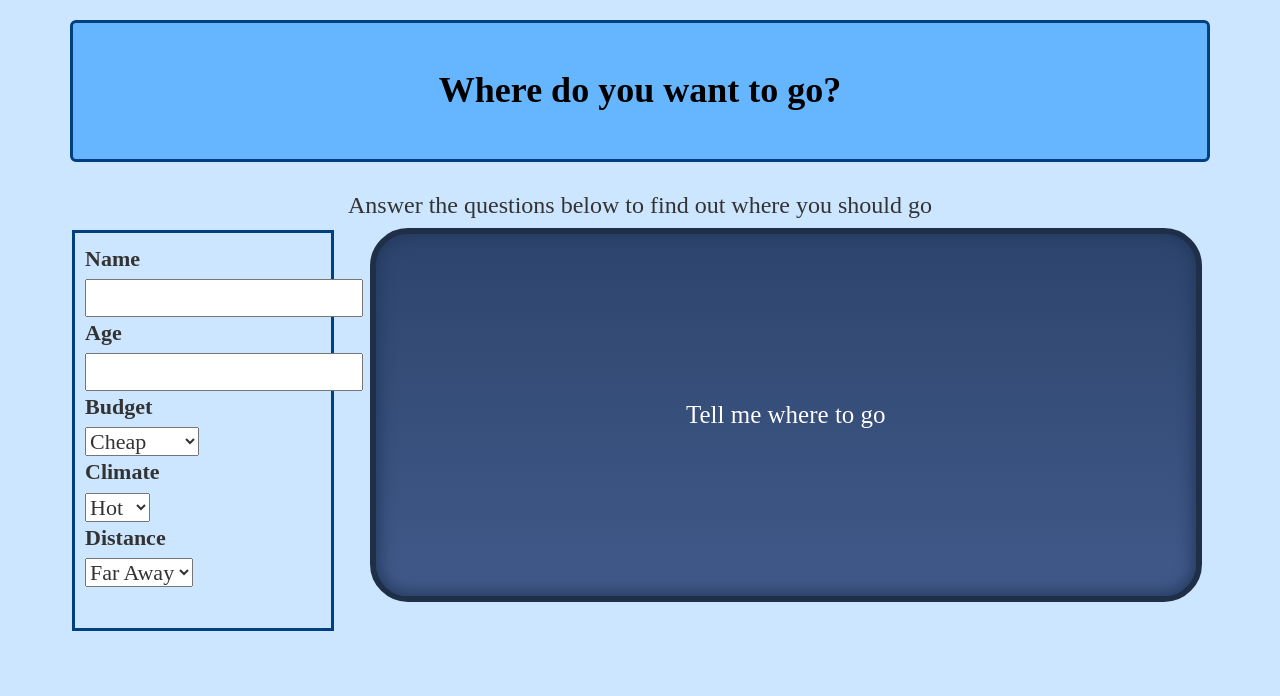
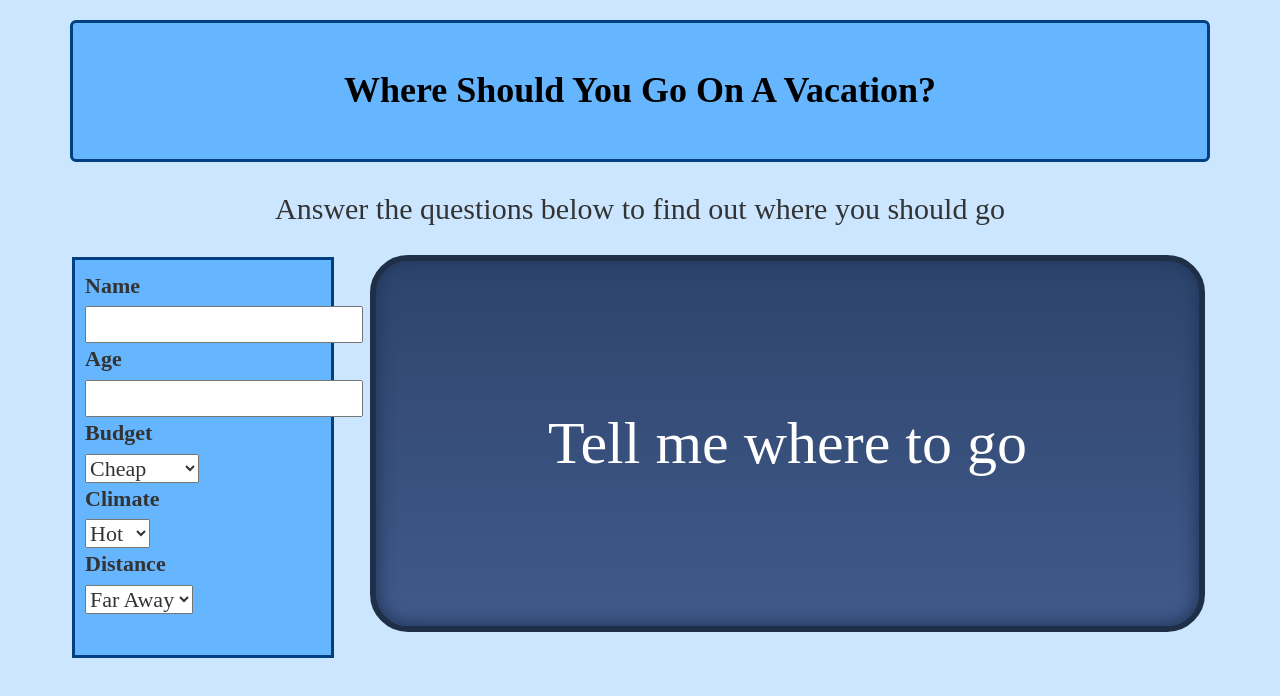
Before and after one commit to ScottMcintire90/vacation-destination-intro, a plain HTML site: page index.html in a window 1280 px wide. Drawn offline with Linux system fonts and the light colour scheme.

Commit message:
added a background color to the form

```diff
--- a/css/styles.css
+++ b/css/styles.css
@@ -6,6 +6,7 @@ select {
 }
 #destination {
   font-size: 22px;
+
 }
 #answer {
   display: none;
@@ -22,6 +23,7 @@ body {
   margin: 2px;
   float: left;
   width: 262px;
+  background-color: #66b5ff;
 }
 .button {
   padding-left: 300px;
@@ -47,8 +49,8 @@ body {
 	cursor:pointer;
 	color:#ffffff;
 	font-family:comic;
-	font-size:25px;
-	padding:163px 310px;
+	font-size:60px;
+	padding:140px 172px;
 	text-decoration:none;
 	text-shadow:0px 0px 0px #263666;
 }
--- a/index.html
+++ b/index.html
@@ -10,9 +10,10 @@
   </head>
   <body>
     <div class="container">
-      <h1 class="jumbotron">Where do you want to go?</h1>
+      <h1 class="jumbotron">Where Should You Go On A Vacation?</h1>
 
-      <h3 align="center">Answer the questions below to find out where you should go</h3>
+      <h2 align="center">Answer the questions below to find out where you should go</h2>
+      <br>
       <div class="columns">
       <form id="destination">
         <label for="name">Name</label>
```
